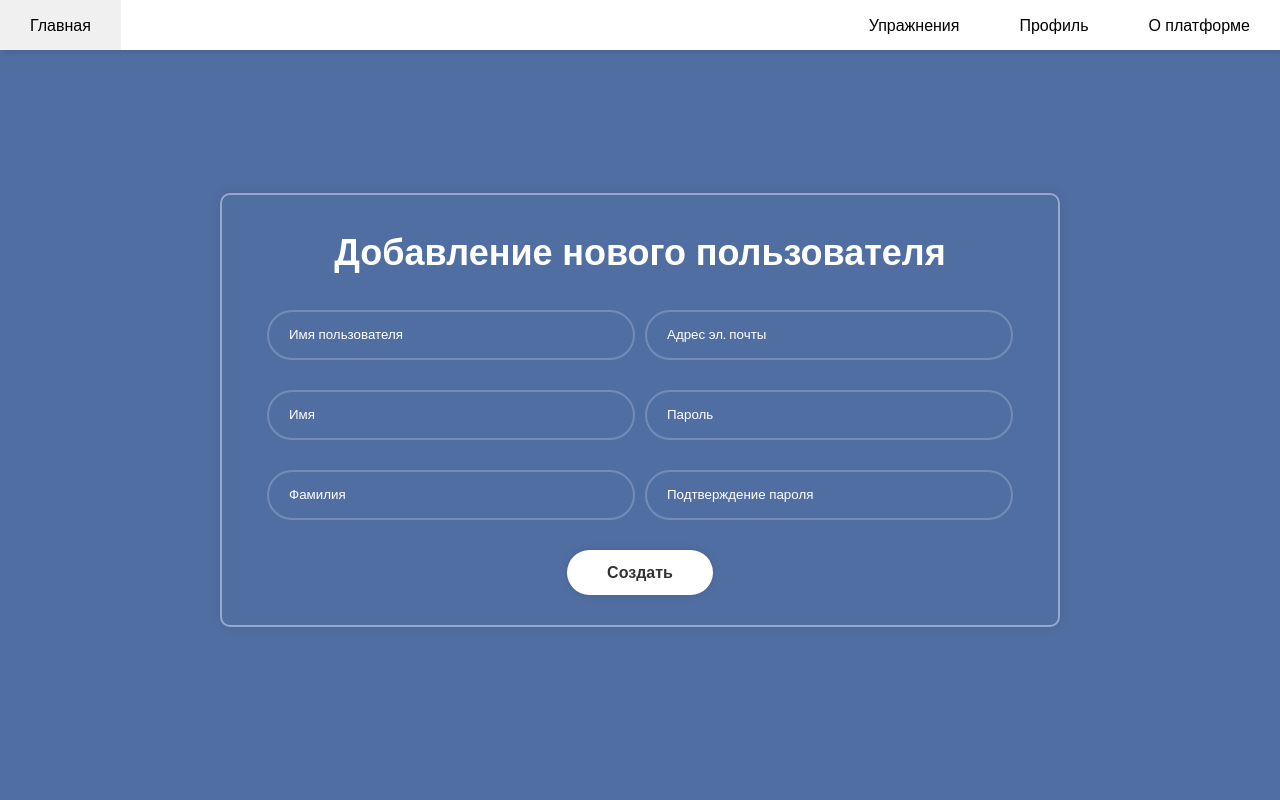
After one commit to Vlad-Quando/EduPlatform, a Django app: page /users/useradd/ in a window 1280 px wide. The commit adds this page. Run offline with Django 5.2, Linux system fonts and the light colour scheme.

Commit message:
User adding implemented

```diff
--- /dev/null
+++ b/EduPlatform/static/css/user-styles/useradd.css
@@ -0,0 +1,99 @@
+@import url("https://fonts.googleapis.com/css2?family=Poppins:weight@300,400,500,600,700,800,900&display=swap");
+
+* {
+    margin: 0;
+    padding: 0;
+    box-sizing: border-box;
+
+    font-family: "Poppins", sans-serif;
+}
+
+.form-wrapper {
+    display: flex;
+    justify-content: center;
+    align-items: center;
+    min-height: 90vh;
+}
+
+.wrapper {
+    width: 840px;
+    justify-content: center;
+    background: transparent;
+    border: 2px solid rgba(255, 255, 255, .4);
+    box-shadow: 0 0 10px rgba(0, 0, 0, .1);
+    color: #fff;
+    border-radius: 10px;
+    padding: 30px 40px;
+}
+
+.wrapper h1 {
+    font-size: 36px;
+    text-align: center;
+}
+
+.wrapper .input-cols {
+    display: flex;
+    flex-direction: row;
+}
+
+.wrapper .input-group {
+    width: 100%;
+    margin: 0 5px;
+}
+
+.wrapper .input-box {
+    width: 100%;
+    height: 50px;
+    margin: 30px 0;
+    position: relative;
+}
+
+.wrapper .input-box input {
+    width: 100%;
+    height: 100%;
+    background: transparent;
+    border: none;
+    outline: none;
+    border: 2px solid rgba(255, 255, 255, .2);
+    border-radius: 40px;
+    color: #fff;
+    padding: 20px 45px 20px 20px;
+}
+
+.wrapper .input-box input::placeholder {
+    color: #fff;
+}
+
+.wrapper .input-box i {
+    position: absolute;
+    right: 20px;
+    top: 50%;
+    transform: translateY(-50%);
+    font-size: 20px;
+}
+
+.wrapper .btn-container {
+    display: flex;
+    width: 100%;
+    align-items: center;
+}
+
+.wrapper .btn {
+    width: fit-content;
+    padding: 0 40px;
+    margin: 0 auto;
+    height: 45px;
+    background: #fff;
+    border: none;
+    outline: none;
+    border-radius: 40px;
+    box-shadow: 0 0 10px rgba(0, 0, 0, .1);
+    font-size: 16px;
+    color: #333;
+    font-weight: 600;
+    transition: background-color 0.3s;
+}
+
+.wrapper .btn:hover {
+    background-color: rgb(225, 225, 225);
+}
--- /dev/null
+++ b/EduPlatform/users/templates/users/useradd.html
@@ -0,0 +1,54 @@
+{% extends "base.html" %}
+{% load static %}
+
+{% block style %}
+<link rel="stylesheet" href="{% static 'css/user-styles/useradd.css' %}">
+{% endblock style %}
+
+{% block content %}
+<div class="form-wrapper">
+    <div class="wrapper">
+        <form action="{% url "users:useradd" %}" method="POST">
+            {% csrf_token %}
+            <h1>Добавление нового пользователя</h1>
+            <div class="input-cols">
+                <div class="input-group">
+                    <div class="input-box">
+                        <input name='username' type="text" placeholder="Имя пользователя" required>
+                        <i class='bx bxs-user'></i>
+                    </div>
+                    <div class="input-box">
+                        <input name='firstname' type="text" placeholder="Имя" required>
+                        <i class='bx bxs-user'></i>
+                    </div>
+                    <div class="input-box">
+                        <input name='lastname' type="text" placeholder="Фамилия" required>
+                        <i class='bx bxs-user'></i>
+                    </div>
+                </div>
+                <div class="input-group">
+                    <div class="input-box">
+                        <input name='email' type="text" placeholder="Адрес эл. почты" required>
+                        <i class='bx bxs-user'></i>
+                    </div>
+                    <div class="input-box">
+                        <input name='password' type="password" placeholder="Пароль" required>
+                        <i class='bx bxs-lock-alt'></i>
+                    </div>
+                    <div class="input-box">
+                        <input name='confirm_password' type="password" placeholder="Подтверждение пароля" required>
+                        <i class='bx bxs-lock-alt'></i>
+                    </div>
+                </div>
+            </div>
+
+            <div class="btn-container">
+                <button type="submit" class="btn">Создать</button>
+            </div>
+            <!-- <div class="register-link">
+                <p>Don't have and account? <a href="#">Register</a></p>
+            </div> -->
+        </form>
+    </div>
+</div>
+{% endblock content %}
--- a/EduPlatform/users/urls.py
+++ b/EduPlatform/users/urls.py
@@ -1,9 +1,10 @@
 from django.urls import path
-from users.views import login_view, profile
+from users.views import login_view, profile, useradd
 
 app_name = 'users'
 
 urlpatterns = [
     path('login/', login_view, name="login"),
-    path('profile/', profile, name="profile")
+    path('profile/', profile, name="profile"),
+    path('useradd/', useradd, name='useradd')
 ]
--- a/EduPlatform/users/views.py
+++ b/EduPlatform/users/views.py
@@ -2,8 +2,9 @@ from django.http import HttpResponseRedirect
 from django.shortcuts import render
 from django.contrib.auth.decorators import login_required
 from users.forms import UserForm
-from django.contrib.auth import authenticate, login, get_user_model
+from django.contrib.auth import authenticate, login, get_user_model, logout
 from users.models import User
+from exercises.models import SystemImages
 
 # User = get_user_model()
 
@@ -18,19 +19,54 @@ def login_view(request):
             if user is not None:
                 login(request, user)
                 user = User.objects.get(username=username)
-
-            return render(request, 'users/profile.html')
-        else:
-            form = UserForm()
-            return render(request, "users/login.html")
-    else:
-        return render(request, "users/login.html")
+                return render(request, 'users/profile.html')
+            else:
+                form = UserForm()
+    return render(request, "users/login.html")
+    #     else:
+    #         form = UserForm()
+    #         return render(request, "users/login.html")
+    # else:
+    #     return render(request, "users/login.html")
 
 @login_required(login_url="users:login")
 def profile(request):
     user = request.user
+    if request.GET.get('logout', 'false') == 'true':
+        logout(request)
+        return render(request, "users/login.html")
     data = {
         'request': request,
         'user': user
     }
     return render(request, "users/profile.html", data)
+
+
+def useradd(request):
+    if request.method == 'POST':
+        username = request.POST['username']
+        firstname = request.POST['firstname']
+        lastname = request.POST['lastname']
+        email = request.POST['email']
+        password = request.POST['password']
+        confirm_password = request.POST['confirm_password']
+
+        if password and confirm_password and password == confirm_password:
+            user = User.objects.create_user(username, email, password)
+            user.first_name = firstname
+            user.last_name = lastname
+            user.save()
+
+            data = {
+                'request': request,
+                'user': user,
+                'img_placeholder': SystemImages.objects.get(name="Profile_placeholder")
+            }
+            return render(request, "users/profile.html", data)
+        # print('Username:', username)
+        # print('Firstname:', firstname)
+        # print('Lastname:', lastname)
+        # print('Email:', email)
+        # print('Password:', password)
+        # print('Confirm_password:', confirm_password)
+    return render(request, "users/useradd.html")
```
Also changed, not shown: EduPlatform/exercises/static/exercises/css/memo/exe.css (+14 -5 lines), EduPlatform/static/css/user-styles/profile.css (+38 -0 lines), EduPlatform/users/templates/users/profile.html (+15 -0 lines), EduPlatform/media/sys_img/user_placeholder.png (renamed from EduPlatform/media/users_images/user_placeholder.png), EduPlatform/media/sys_img/user_placeholder_i5u8PAy.png (added), EduPlatform/media/users_images/орёл.jpg (added), EduPlatform/media/users_images/орёл_62C1WjH.jpg (added).
